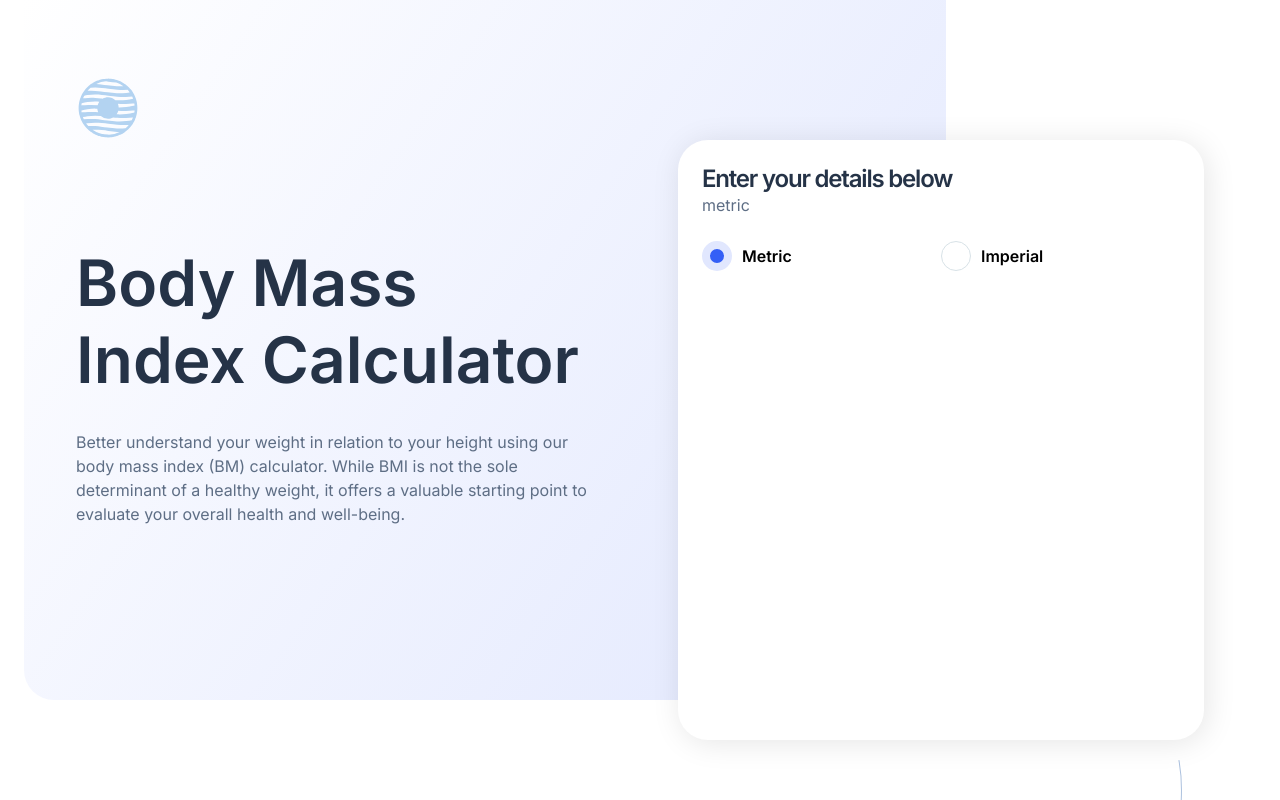
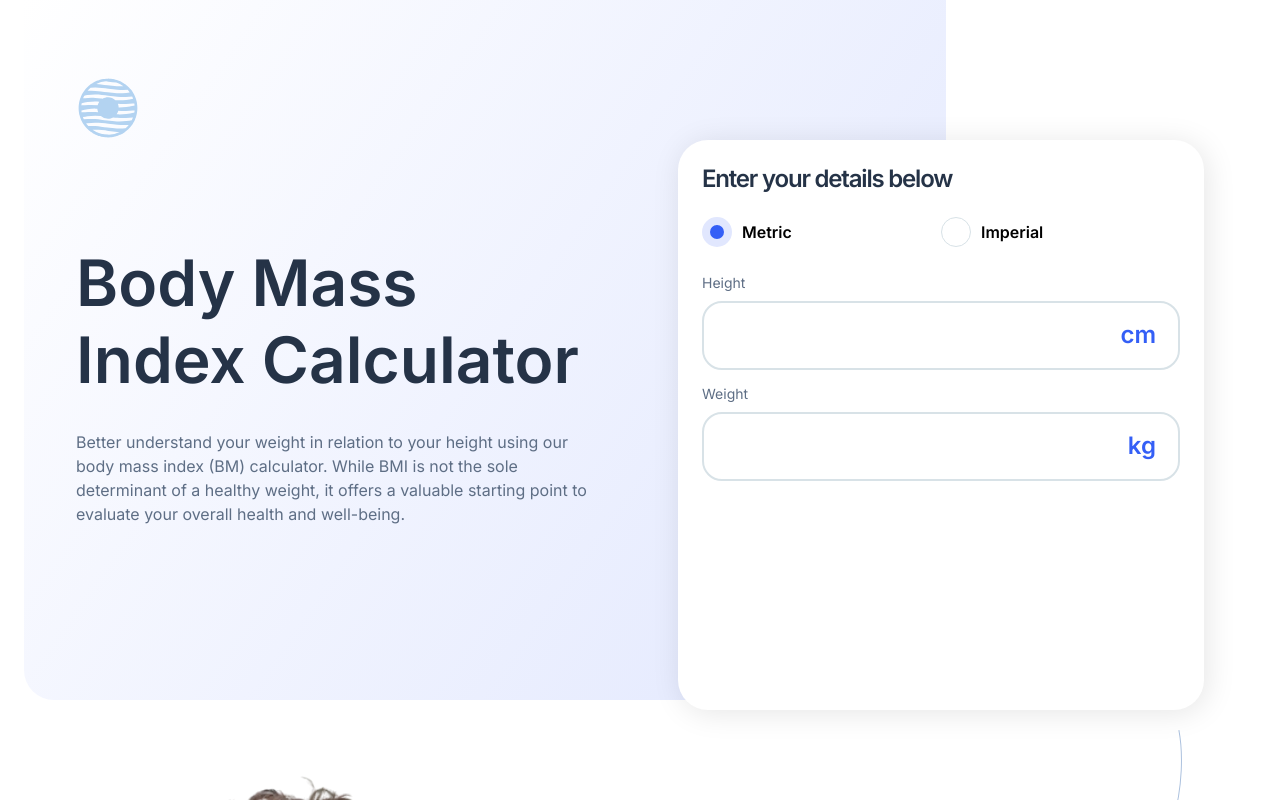
Before and after one commit to orlowski-dev/fm-body-mass-index-calc, a React (Vite) app: page / in a window 1280 px wide. Shown: the top 800 px of the page. Built offline with nearby package versions, Linux system fonts and the light colour scheme.

Commit message:
Added calculator component

```diff
--- /dev/null
+++ b/src/components/BmiResult.scss
@@ -0,0 +1,19 @@
+.bmi-result {
+  padding: 1.5rem;
+  border-radius: 1.25rem;
+  background: linear-gradient(90deg, #345ff6 0%, #587dff 100%);
+  margin-top: 1.875rem;
+  display: grid;
+  gap: 0.75rem;
+  h3,
+  h4,
+  p {
+    color: white;
+  }
+  h3 {
+    font-size: 1rem;
+  }
+  h4 {
+    font-size: 3rem;
+  }
+}
--- /dev/null
+++ b/src/components/BmiResult.tsx
@@ -0,0 +1,26 @@
+import "./BmiResult.scss";
+import { FormCallbackProps } from "./Calculator";
+
+const BmiResult = (props: FormCallbackProps) => {
+  const { kg, cm } = props;
+  const bmi = kg / (cm / 100) ** 2;
+  const weightStatus = () => {
+    if (bmi <= 18.5) {
+      return "a underweight";
+    } else if (bmi > 18.5 && bmi <= 24.9) {
+      return "a healthy weight";
+    } else if (bmi > 24.9 && bmi <= 29.9) {
+      return "an overweight";
+    } else {
+      return "an obese";
+    }
+  };
+  return (
+    <section className="bmi-result">
+      <h3>Your BMI is...</h3>
+      <h4>{bmi.toPrecision(3)}</h4>
+      <p>Your BMI suggests you're {weightStatus()}.</p>
+    </section>
+  );
+};
+export default BmiResult;
--- a/src/components/Calculator.scss
+++ b/src/components/Calculator.scss
@@ -1,6 +1,10 @@
 .calculator-section {
   padding: 1.5rem;
   text-align: left;
+  box-shadow: 3px 3px 30px rgba(0, 0, 0, 0.1);
+  background-color: white;
+  border-radius: 30px;
+  min-height: 35.625rem;
 
   header {
     h2 {
@@ -15,4 +19,21 @@
     grid-area: 0.75rem;
     margin-top: 24px;
   }
+
+  .form {
+    margin-top: 1.5rem;
+    display: grid;
+    grid-template-columns: 1fr;
+    gap: 0.75rem;
+    p {
+      font-size: 0.875rem;
+      margin-bottom: 0.375rem;
+    }
+
+    .group {
+      display: grid;
+      grid-template-columns: repeat(2, 1fr);
+      gap: 0.75rem;
+    }
+  }
 }
--- a/src/components/Calculator.tsx
+++ b/src/components/Calculator.tsx
@@ -1,23 +1,38 @@
 import { useCallback, useState } from "react";
 import "./Calculator.scss";
 import UnitsSwitcher from "./UnitsSwitcher";
+import MetricForm from "./MetricForm";
+import ImperialForm from "./ImperialForm";
+import BmiResult from "./BmiResult";
 
 export type Units = "metric" | "imprerial";
+export type FormCallbackProps = { kg: number; cm: number };
 
 const Calculator = () => {
   const [units, setUnits] = useState<Units>("metric");
+  const [data, setData] = useState({ kg: 0, cm: 0 });
 
   const unitsSwitcherCallback = useCallback((units: Units) => {
     setUnits(units);
+    setData({ kg: 0, cm: 0 });
+  }, []);
+
+  const formCallback = useCallback(({ kg, cm }: FormCallbackProps) => {
+    setData({ kg, cm });
   }, []);
 
   return (
     <section className="calculator-section">
       <header>
         <h2>Enter your details below</h2>
-        <p>{units}</p>
       </header>
       <UnitsSwitcher callback={unitsSwitcherCallback} />
+      {units === "metric" ? (
+        <MetricForm callback={formCallback} />
+      ) : (
+        <ImperialForm callback={formCallback} />
+      )}
+      {data.cm > 100 && data.kg > 10 ? <BmiResult {...data} /> : undefined}
     </section>
   );
 };
--- a/src/components/CustomRadio.scss
+++ b/src/components/CustomRadio.scss
@@ -8,8 +8,8 @@
     border-radius: 50%;
     background-color: var(--white);
     border: 1px solid var(--borders);
-    transition: border 0.1s ease-in, background-color 0.1s ease-in,
-      border-width 0.2s;
+    transition: border 0.1s linear, background-color 0.1s linear,
+      border-width 0.2s linear;
     pointer-events: none;
     position: absolute;
     top: 0;
--- a/src/components/HeroSection.scss
+++ b/src/components/HeroSection.scss
@@ -27,13 +27,6 @@
       font-size: 3rem;
       margin: 1.5rem 0;
     }
-  }
-
-  .calculator {
-    height: 600px;
-    box-shadow: 3px 3px 30px rgba(0, 0, 0, 0.1);
-    background-color: white;
-    border-radius: 30px;
   }
 }
 
--- /dev/null
+++ b/src/components/ImperialForm.tsx
@@ -0,0 +1,51 @@
+import { useRef } from "react";
+import Input from "./Input";
+import { type FormCallbackProps } from "./Calculator";
+
+interface Props {
+  callback: ({ kg, cm }: FormCallbackProps) => void;
+}
+
+const ImperialForm = (props: Props) => {
+  const formRefs = {
+    ft: useRef<HTMLInputElement>(null),
+    inch: useRef<HTMLInputElement>(null),
+    st: useRef<HTMLInputElement>(null),
+    lbs: useRef<HTMLInputElement>(null),
+  };
+
+  const onFormChange = () => {
+    const ft = Number(formRefs.ft!.current?.value);
+    let inch = Number(formRefs.inch!.current?.value);
+    const st = Number(formRefs.st!.current?.value);
+    let lbs = Number(formRefs.lbs!.current?.value);
+
+    inch += ft * 12;
+    lbs += st * 14;
+
+    props.callback({
+      kg: lbs * 0.45359237,
+      cm: inch * 2.54,
+    });
+  };
+  return (
+    <form className="form" onChange={onFormChange}>
+      <div>
+        <p>Height</p>
+        <div className="group">
+          <Input unitText="ft" ref={formRefs.ft} />
+          <Input unitText="in" ref={formRefs.inch} />
+        </div>
+      </div>
+      <div>
+        <p>Weight</p>
+        <div className="group">
+          <Input unitText="st" ref={formRefs.st} />
+          <Input unitText="lbs" ref={formRefs.lbs} />
+        </div>
+      </div>
+    </form>
+  );
+};
+
+export default ImperialForm;
--- a/src/components/Input.scss
+++ b/src/components/Input.scss
@@ -0,0 +1,31 @@
+.custom-input {
+  position: relative;
+
+  input {
+    padding: 1.125rem 1.5rem;
+    padding-right: 2.125rem;
+    border: 2px solid var(--borders);
+    border-radius: 1.25rem;
+    width: 100%;
+    transition: border-color 0.1s ease-in;
+    font-size: 1.5rem;
+    font-weight: 600;
+
+    &:hover {
+      border-color: var(--blue-15);
+    }
+    &:focus {
+      border-color: var(--blue);
+    }
+  }
+
+  span {
+    font-size: 1.5rem;
+    font-weight: 600;
+    color: var(--blue);
+    pointer-events: none;
+    position: absolute;
+    top: calc(50% - 1rem);
+    right: 1.5rem;
+  }
+}
--- a/src/components/Input.tsx
+++ b/src/components/Input.tsx
@@ -1,4 +1,4 @@
-import { LegacyRef, forwardRef } from "react";
+import { LegacyRef, forwardRef, useState } from "react";
 import "./Input.scss";
 
 interface UnitText {
@@ -10,10 +10,23 @@ const Input = forwardRef(
     props: React.HTMLAttributes<HTMLInputElement> & UnitText,
     ref: LegacyRef<HTMLInputElement>
   ) => {
+    const [value, setValue] = useState("");
+    const onChange = (e: React.ChangeEvent<HTMLInputElement>) => {
+      const val = e.target.value;
+      if (val.length > 3) return;
+      setValue(e.target.value);
+    };
     const { unitText, ...other } = props;
+
     return (
       <div className="custom-input">
-        <input type="number" ref={ref} {...other} />
+        <input
+          type="number"
+          ref={ref}
+          {...other}
+          onChange={onChange}
+          value={value}
+        />
         <span>{unitText}</span>
       </div>
     );
--- /dev/null
+++ b/src/components/MetricForm.tsx
@@ -0,0 +1,36 @@
+import { useRef } from "react";
+import type { FormCallbackProps } from "./Calculator";
+import Input from "./Input";
+
+interface Props {
+  callback: ({ kg, cm }: FormCallbackProps) => void;
+}
+
+const MetricForm = (props: Props) => {
+  const formRefs = {
+    kg: useRef<HTMLInputElement>(null),
+    cm: useRef<HTMLInputElement>(null),
+  };
+
+  const onFormChange = () => {
+    props.callback({
+      kg: Number(formRefs.kg.current!.value),
+      cm: Number(formRefs.cm.current!.value),
+    });
+  };
+
+  return (
+    <form className="form" onChange={onFormChange}>
+      <div>
+        <p>Height</p>
+        <Input unitText="cm" ref={formRefs.cm} />
+      </div>
+      <div>
+        <p>Weight</p>
+        <Input unitText="kg" ref={formRefs.kg} />
+      </div>
+    </form>
+  );
+};
+
+export default MetricForm;
```
Also changed, not shown: 1 other file (tests, documents, lock files or other folders).
